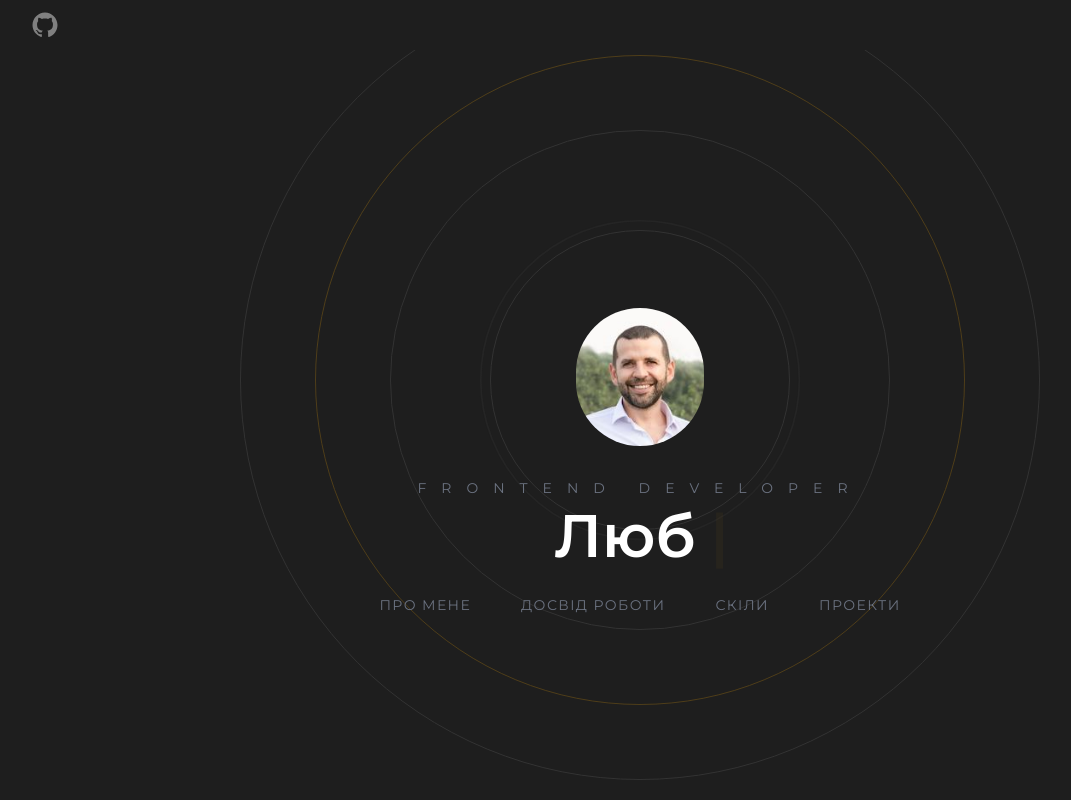
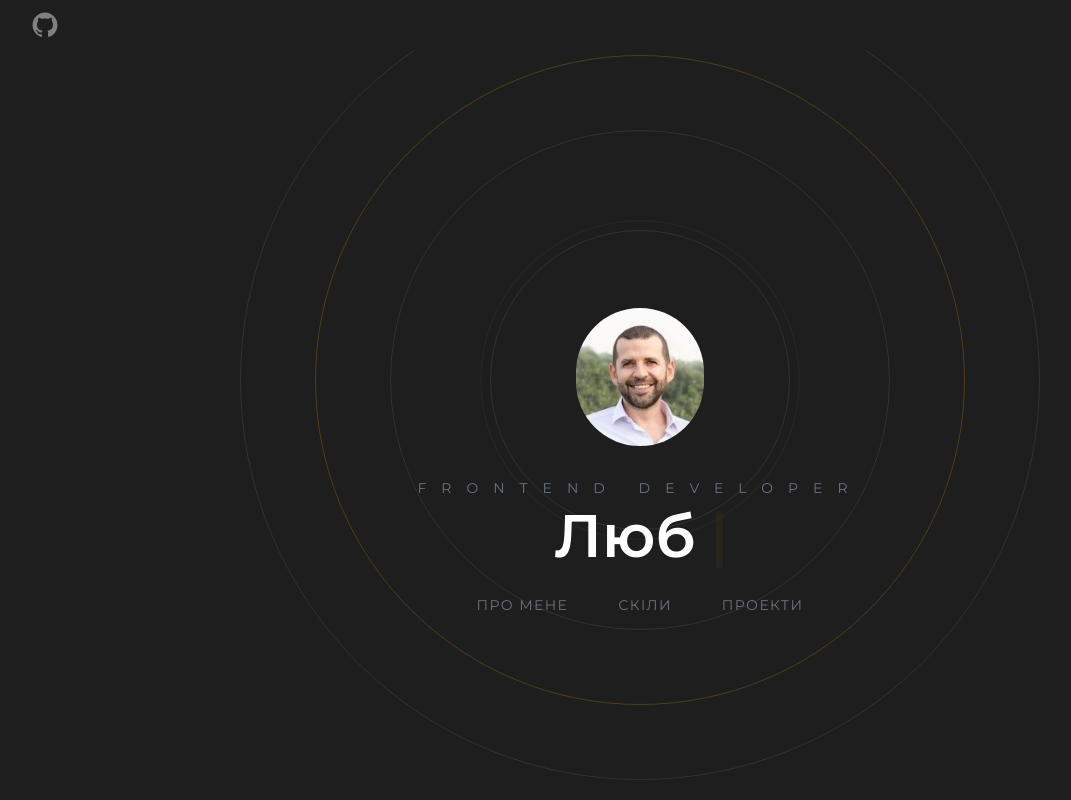
Before and after one commit to bodik87/portfolio-next13, a Next.js app: page / in a window 1280 px wide. Shown: the top 800 px of the page, without its empty margins (0-1071 px from the left). Built offline with nearby package versions, Linux system fonts and the light colour scheme.

Commit message:
Fixed links

```diff
--- a/components/Hero.tsx
+++ b/components/Hero.tsx
@@ -10,7 +10,7 @@ export default function Hero({}: Props) {
   const [text, count] = useTypewriter({
     words: [
       "Привіт, Моє Ім'я Богдан Шуліка",
-      "Люблю_повалятися на диванi.tsx",
+      "Люблю Серiали.tsx",
       "<АлеКодити ЛюблюБільше />",
     ],
     loop: true,
@@ -39,9 +39,9 @@ export default function Hero({}: Props) {
           <Link href="#about">
             <button className="heroButton">{TEXT_UA.about}</button>
           </Link>
-          <Link href="#experience">
+          {/* <Link href="#experience">
             <button className="heroButton">{TEXT_UA.experience}</button>
-          </Link>
+          </Link> */}
           <Link href="#skills">
             <button className="heroButton">{TEXT_UA.skills}</button>
           </Link>
```
